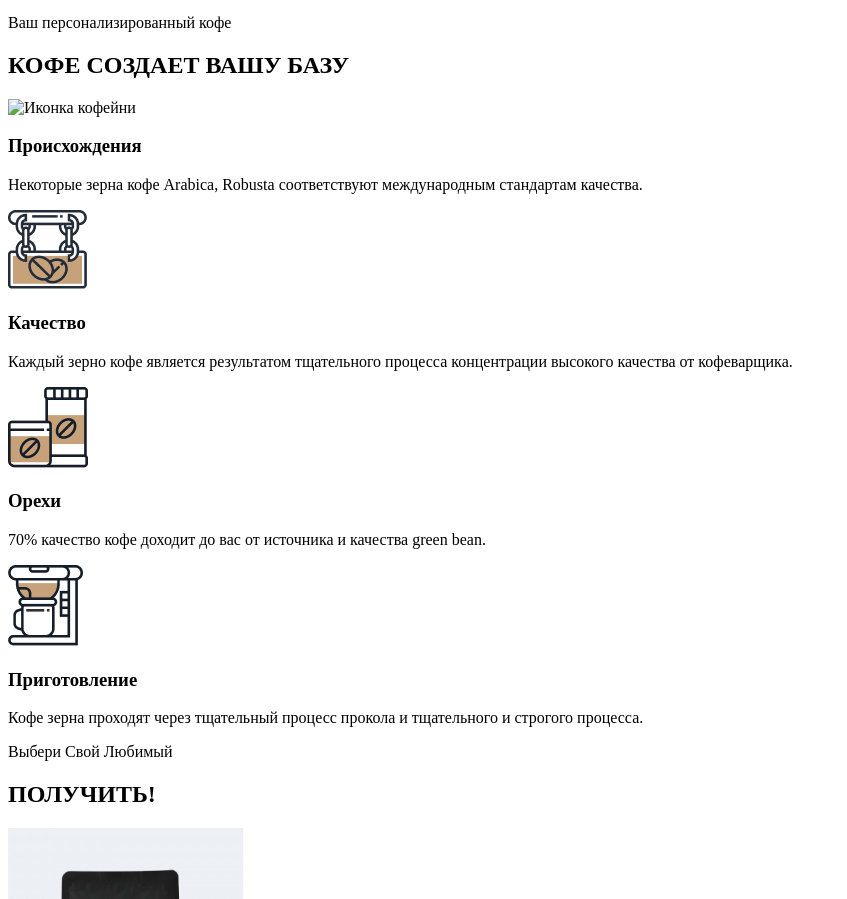
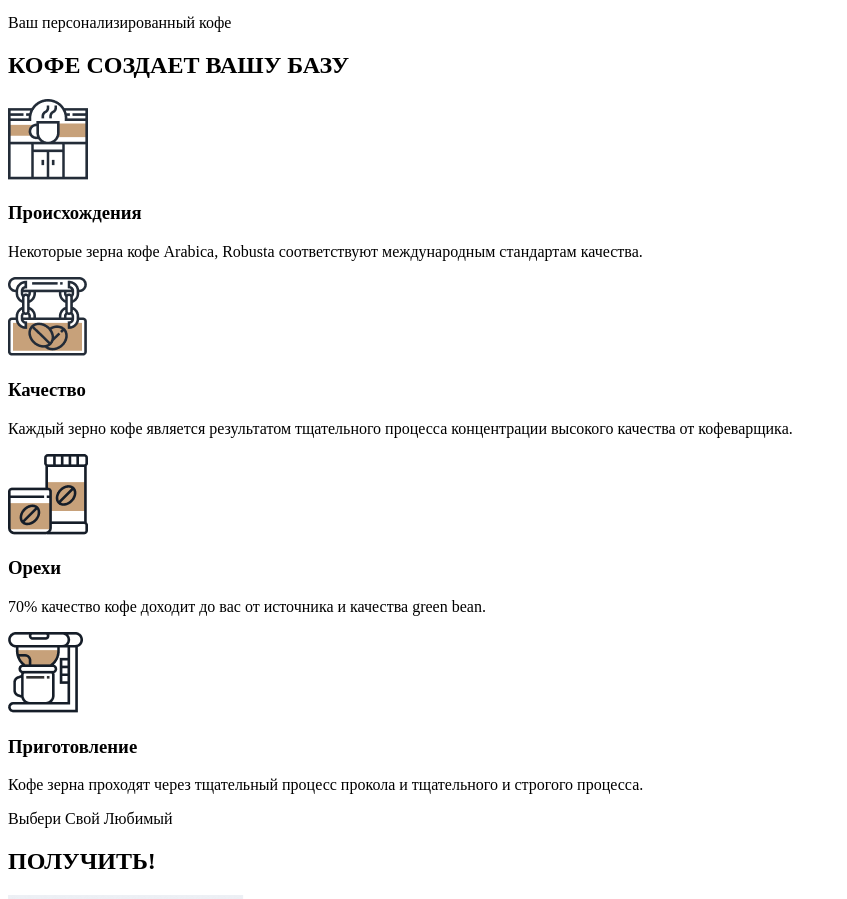
Before and after one commit to ArFaris/coffee-shop, a plain HTML site: page index.html in a window 1280 px wide. Shown: the part 1052-1951 px from the top of the page, without its empty margins (0-847 px from the left). Drawn offline with Linux system fonts and the light colour scheme.

Commit message:
fix: changing the icon path to the correct one

```diff
--- a/index.html
+++ b/index.html
@@ -50,7 +50,7 @@
 
             <div>
                 <article>
-                    <img src="./assets/icons/coffe-house.png" alt="Иконка кофейни"/>
+                    <img src="./assets/icons/coffee-house.png" alt="Иконка кофейни"/>
                     <h3>Происхождения</h3>
                     <p>Некоторые зерна кофе Arabica, Robusta соответствуют международным стандартам качества.</p>
                 </article>
```
